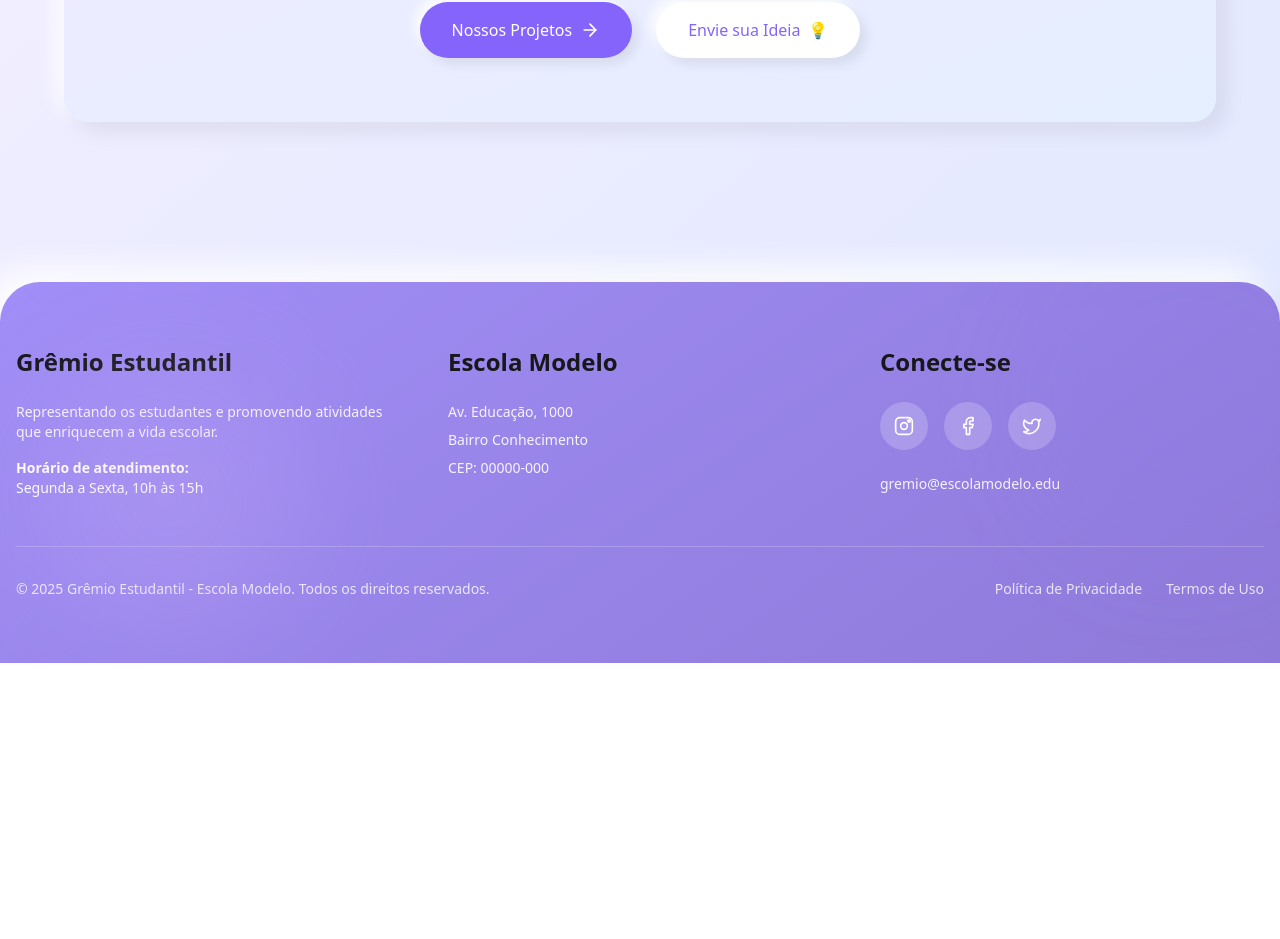
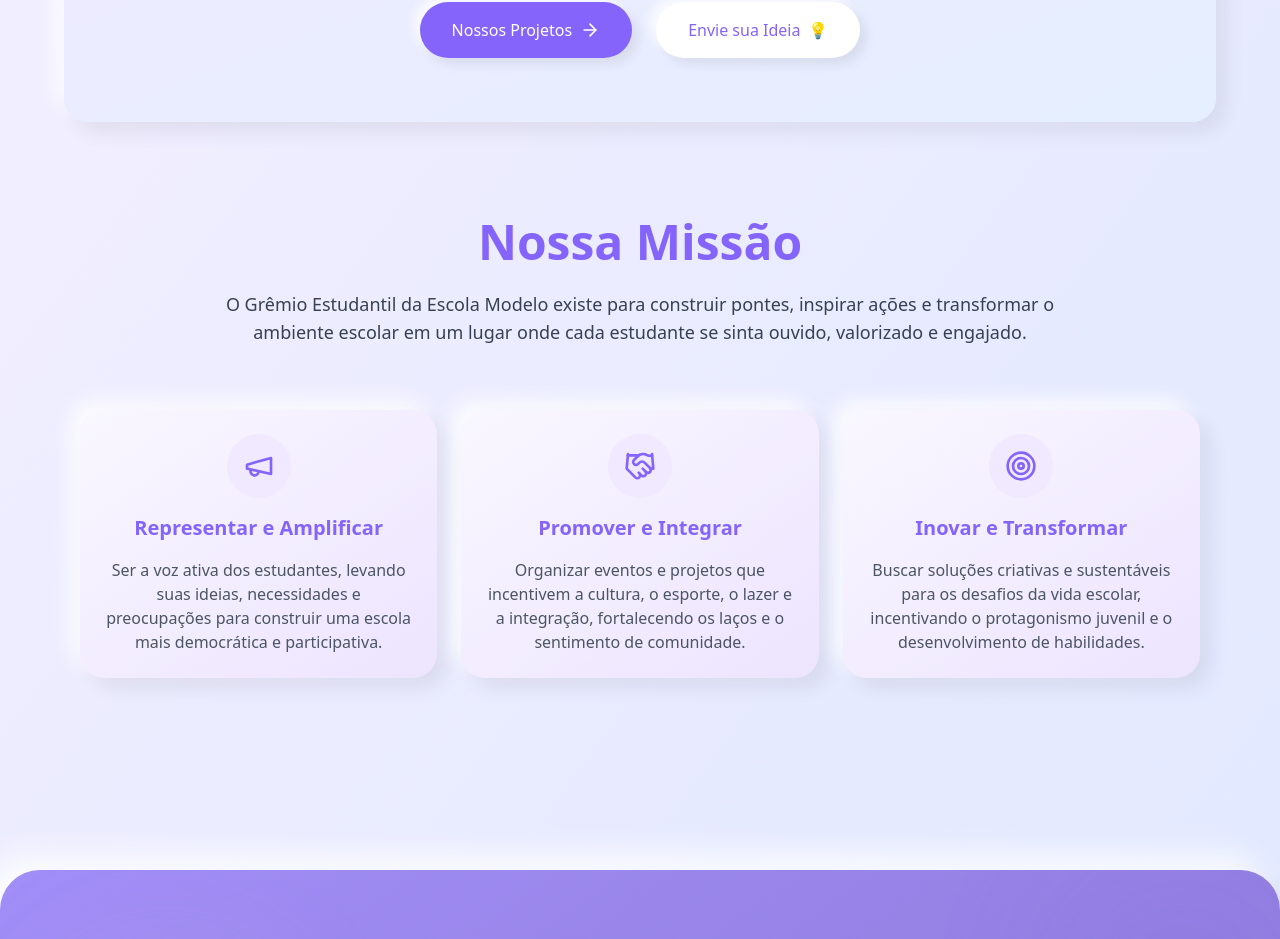
Before and after one commit to MaxwellMaciel/clay-guild-hub, a React (Vite) app: page / in a window 1280 px wide. Shown: the part 456-1395 px from the top of the page. Before the commit the page ends 1119 px from the top, so only its background shows below. Built offline with nearby package versions, Linux system fonts and the light colour scheme.

Commit message:
Add mission statement to homepage
Add the mission statement below the welcome message on the homepage.

```diff
--- a/src/pages/Home.tsx
+++ b/src/pages/Home.tsx
@@ -1,6 +1,6 @@
 
 import { Link } from "react-router-dom";
-import { ArrowRight } from "lucide-react";
+import { ArrowRight, Megaphone, Handshake, Target } from "lucide-react";
 
 const Home = () => {
   return (
@@ -28,6 +28,71 @@ const Home = () => {
           </div>
         </div>
       </section>
+
+      {/* Mission Section */}
+      <section className="max-w-6xl mx-auto py-16">
+        <h2 className="text-4xl md:text-5xl font-bold text-gremio-primary text-center mb-6">
+          Nossa Missão
+        </h2>
+        <p className="text-lg text-gray-700 text-center max-w-4xl mx-auto mb-16 px-4">
+          O Grêmio Estudantil da Escola Modelo existe para construir pontes, inspirar ações e
+          transformar o ambiente escolar em um lugar onde cada estudante se sinta ouvido,
+          valorizado e engajado.
+        </p>
+
+        <div className="grid grid-cols-1 md:grid-cols-3 gap-6 px-4">
+          {/* Card 1 */}
+          <div className="clay-card bg-white">
+            <div className="flex justify-center mb-4">
+              <div className="w-16 h-16 rounded-full bg-purple-100 flex items-center justify-center">
+                <Megaphone className="text-gremio-primary w-8 h-8" />
+              </div>
+            </div>
+            <h3 className="text-xl font-semibold text-gremio-primary text-center mb-4">
+              Representar e Amplificar
+            </h3>
+            <p className="text-gray-600 text-center">
+              Ser a voz ativa dos estudantes, levando suas ideias,
+              necessidades e preocupações para construir uma escola mais
+              democrática e participativa.
+            </p>
+          </div>
+
+          {/* Card 2 */}
+          <div className="clay-card bg-white">
+            <div className="flex justify-center mb-4">
+              <div className="w-16 h-16 rounded-full bg-purple-100 flex items-center justify-center">
+                <Handshake className="text-gremio-primary w-8 h-8" />
+              </div>
+            </div>
+            <h3 className="text-xl font-semibold text-gremio-primary text-center mb-4">
+              Promover e Integrar
+            </h3>
+            <p className="text-gray-600 text-center">
+              Organizar eventos e projetos que incentivem a cultura, o
+              esporte, o lazer e a integração, fortalecendo os laços e o
+              sentimento de comunidade.
+            </p>
+          </div>
+
+          {/* Card 3 */}
+          <div className="clay-card bg-white">
+            <div className="flex justify-center mb-4">
+              <div className="w-16 h-16 rounded-full bg-purple-100 flex items-center justify-center">
+                <Target className="text-gremio-primary w-8 h-8" />
+              </div>
+            </div>
+            <h3 className="text-xl font-semibold text-gremio-primary text-center mb-4">
+              Inovar e Transformar
+            </h3>
+            <p className="text-gray-600 text-center">
+              Buscar soluções criativas e sustentáveis para os desafios da
+              vida escolar, incentivando o protagonismo juvenil e o
+              desenvolvimento de habilidades.
+            </p>
+          </div>
+        </div>
+      </section>
     </main>
   );
 };
```
